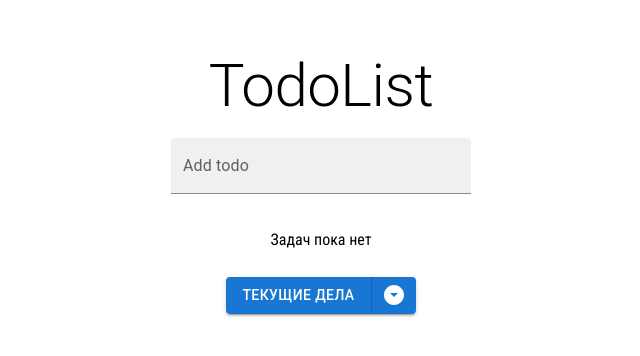
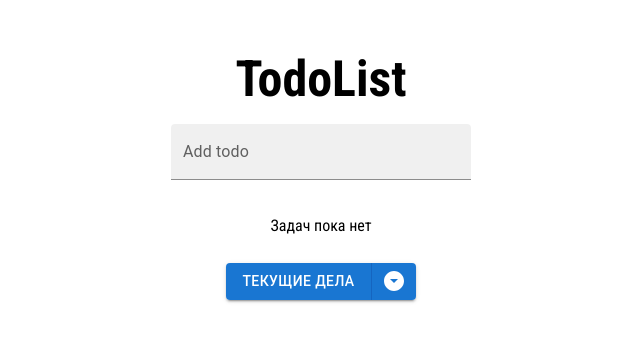
Before and after one commit to galikeev/todolist, a React (Create React App) app: page / in a window 1280 px wide. Shown: the top 356 px of the page, without its empty margins (319-959 px from the left). Built offline with nearby package versions, Linux system fonts and the light colour scheme.

Commit message:
make it better

```diff
--- a/src/components/app/App.js
+++ b/src/components/app/App.js
@@ -1,5 +1,4 @@
 import { useState, useEffect } from "react";
-import { Typography } from "@mui/material";
 
 import TodoForm from "../todoForm/TodoForm";
 import TodoList from "../todoList/TodoList";
@@ -59,9 +58,9 @@ const App = () => {
 
 	return (
 		<div className="app">
-			<Typography component="h1" variant="h2" style={{'textAlign': 'center'}}>
+			<h1 style={{'textAlign': 'center', 'fontSize' : '50px'}}>
 				TodoList
-			</Typography>
+			</h1>
 			<TodoForm saveTodo={onSaveTodo}/>
 			<TodoList
 				todos={visibleTodos}
--- a/src/components/todoButtons/TodoButtons.js
+++ b/src/components/todoButtons/TodoButtons.js
@@ -1,6 +1,6 @@
 import { useState, useRef } from "react";
 import { Button, ButtonGroup, ClickAwayListener, Grow, Paper, Popper, MenuItem, MenuList} from "@mui/material";
-import { ArrowDropDownCircle } from "@mui/icons-material";
+import {ArrowDropDownCircle} from "@mui/icons-material";
 
 import './todoButtons.scss';
 
--- a/src/components/todoForm/TodoForm.js
+++ b/src/components/todoForm/TodoForm.js
@@ -1,5 +1,5 @@
 import { useState } from "react";
-import { TextField } from "@mui/material";
+import {TextField} from '@mui/material';
 
 import './todoForm.scss';
 
```
